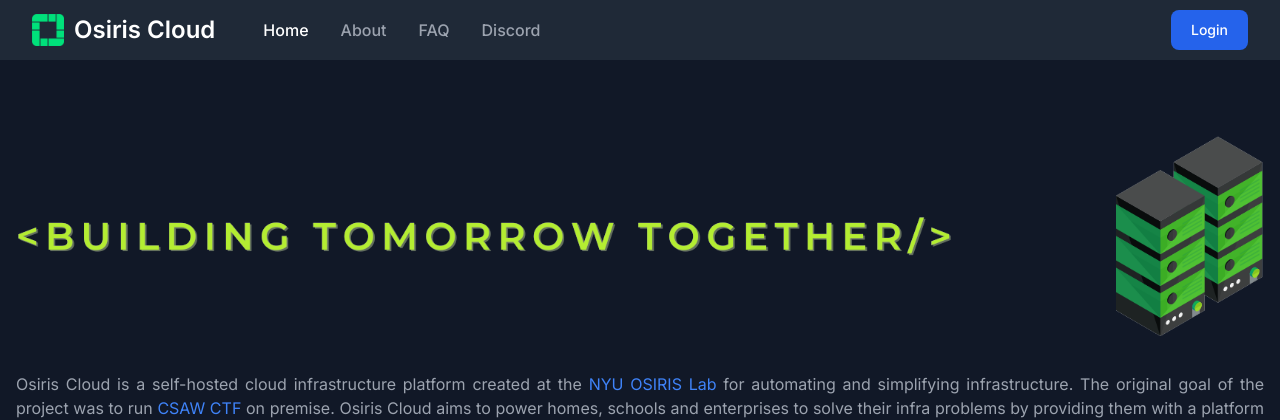
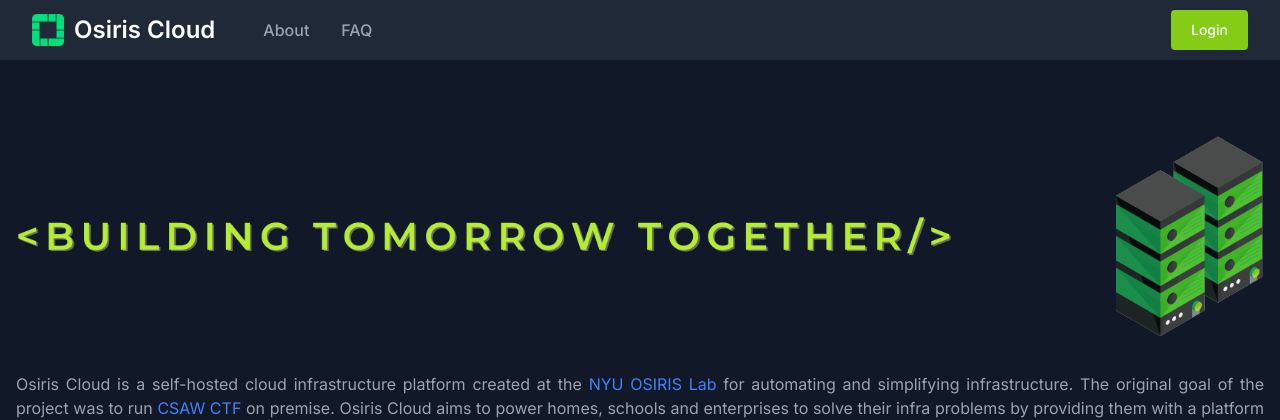
Before and after one commit to osiris-cloud/osiris-cloud, a Django app: page /about in a window 1280 px wide. Shown: the top 420 px of the page. Run offline with Django 4.2, Linux system fonts and the light colour scheme; style sheets or scripts are compiled from the project's sources; parts of the project's set-up code (start-up, migrations or seed data) failed here and were passed over; some libraries are stand-ins or nearby versions; some web fonts are replaced.

Commit message:
change style

```diff
--- a/templates/components/navbar-public.html
+++ b/templates/components/navbar-public.html
@@ -12,28 +12,15 @@
                      id="mobile-menu">
                     <ul class="flex flex-col mt-4 font-medium lg:flex-row lg:space-x-8 lg:mt-0">
                         <li>
-                            <a href="#"
-                               class="block py-2 pr-4 pl-3 text-white rounded bg-primary-700 lg:bg-transparent lg:text-primary-700 lg:p-0 dark:text-white"
-                               aria-current="page">
-                                Home
-                            </a>
-                        </li>
-                        <li>
                             <a href="/about"
                                class="block py-2 pr-4 pl-3 text-gray-700 border-b border-gray-100 hover:bg-gray-50 lg:hover:bg-transparent lg:border-0 lg:hover:text-primary-700 lg:p-0 dark:text-gray-400 lg:dark:hover:text-white dark:hover:bg-gray-700 dark:hover:text-white lg:dark:hover:bg-transparent dark:border-gray-700">
                                 About
                             </a>
                         </li>
                         <li>
-                            <a href=""
+                            <a href="/faq"
                                class="block py-2 pr-4 pl-3 text-gray-700 border-b border-gray-100 hover:bg-gray-50 lg:hover:bg-transparent lg:border-0 lg:hover:text-primary-700 lg:p-0 dark:text-gray-400 lg:dark:hover:text-white dark:hover:bg-gray-700 dark:hover:text-white lg:dark:hover:bg-transparent dark:border-gray-700">
                                 FAQ
-                            </a>
-                        </li>
-                        <li>
-                            <a href=""
-                               class="block py-2 pr-4 pl-3 text-gray-700 border-b border-gray-100 hover:bg-gray-50 lg:hover:bg-transparent lg:border-0 lg:hover:text-primary-700 lg:p-0 dark:text-gray-400 lg:dark:hover:text-white dark:hover:bg-gray-700 dark:hover:text-white lg:dark:hover:bg-transparent dark:border-gray-700">
-                                Discord
                             </a>
                         </li>
                     </ul>
@@ -42,8 +29,8 @@
 
             <div class="flex items-center lg:order-2">
                 <a href="/login"
-                   class="text-white bg-primary-700 hover:bg-primary-800 focus:ring-4 focus:ring-primary-300 font-medium
-                   rounded-lg text-sm px-4 lg:px-5 py-2 lg:py-2.5 mr-2 dark:bg-primary-600 dark:hover:bg-primary-700 focus:outline-none dark:focus:ring-primary-800"
+                   class="text-white bg-lime-500 dark:bg-lime-500 hover:text-black dark:hover:text-black focus:ring-4 font-medium
+                   rounded text-sm px-4 lg:px-5 py-2 lg:py-2.5 mr-2 focus:outline-none"
                 >
                     Login
                 </a>
```
